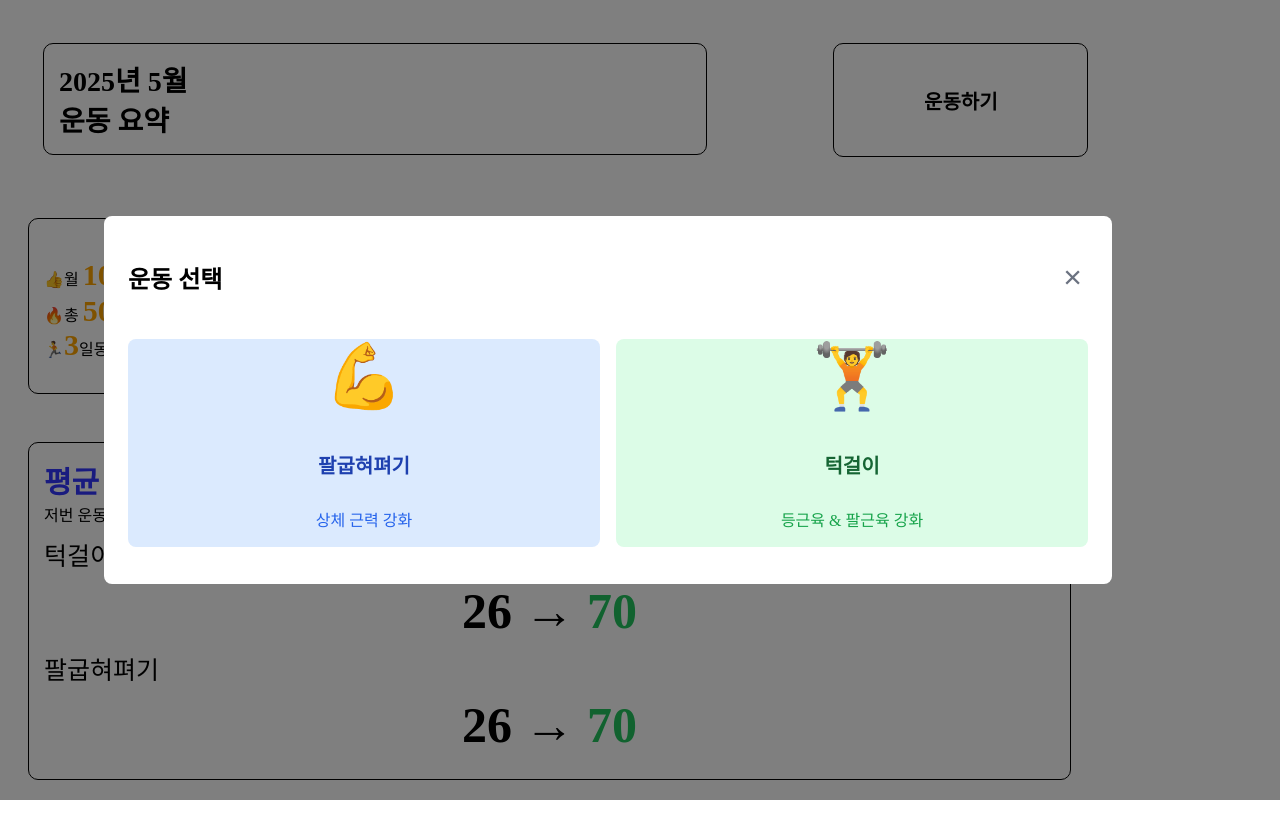
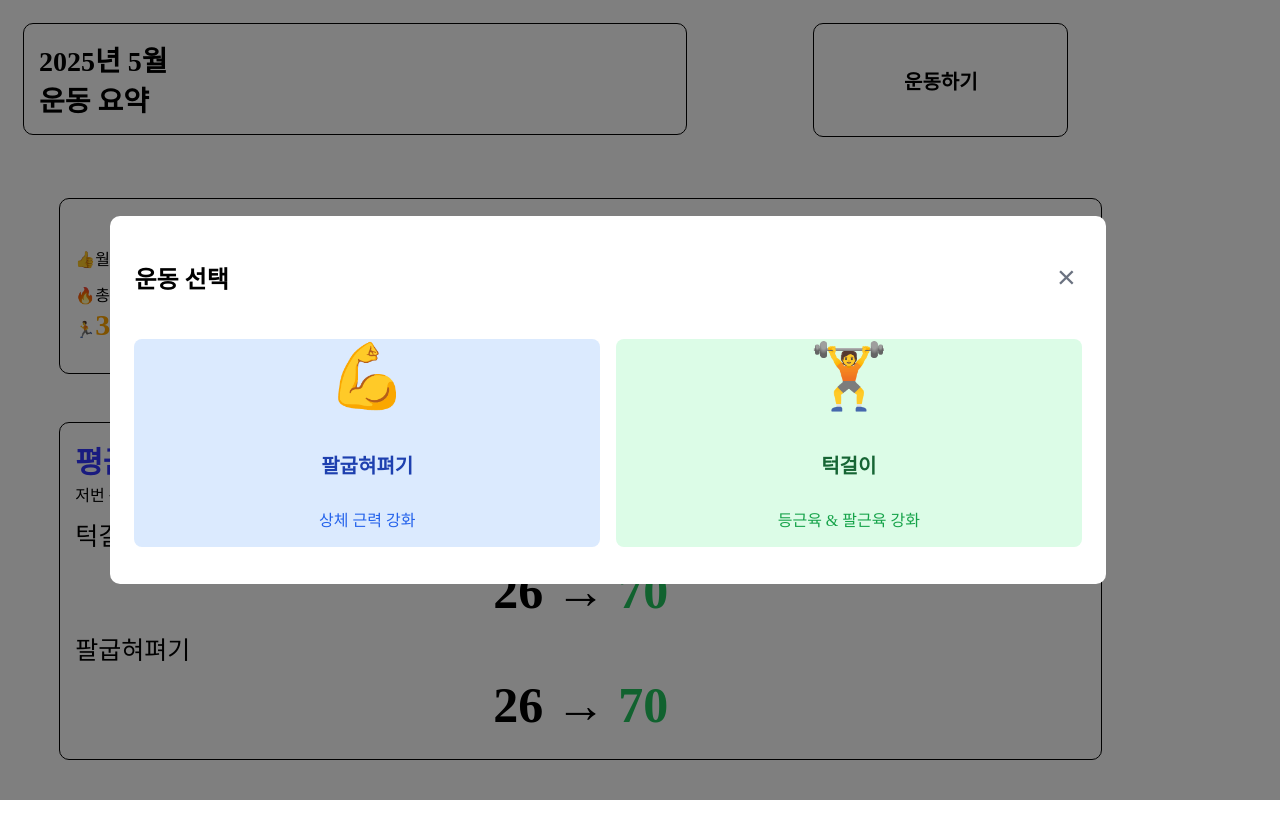
Before and after one commit to Chajaesik01/-adventure-design, a React (Vite) app: page / in a window 1280 px wide. Both pictures are taken after a click on the element "운동하기". Shown: the top 838 px of the page. After the commit the page ends 816 px from the top, so only its background shows below. Built offline with nearby package versions, Linux system fonts and the light colour scheme; no server answers.

Commit message:
모달 css 변경

```diff
--- a/src/components/modal/ExcerciseModal.tsx
+++ b/src/components/modal/ExcerciseModal.tsx
@@ -23,9 +23,9 @@ const ModalOverlay = styled.div`
 
 const ModalContainer = styled.div`
     background-color: white;
-    border-radius: 8px;
+    border-radius: 10px;
     padding: 24px;
-    width: 75%;
+    width: 74%;
     height: 40vh;
     margin-right: 5vw;
 
--- a/src/pages/main/Main.tsx
+++ b/src/pages/main/Main.tsx
@@ -56,7 +56,6 @@ const Main = () => {
                 <h4><span>26 → </span>{jumsu}</h4>
             </S.MainBottom>
 
-            {/* ExerciseModal 컴포넌트 */}
             <ExerciseModal
                 isOpen={isOpen}
                 onClose={handleCloseModal}
--- a/src/pages/main/StyledMain.tsx
+++ b/src/pages/main/StyledMain.tsx
@@ -18,7 +18,7 @@ export const S = {
         width: 100%;
         height: 100vh;
         flex-direction: column;
-        padding: 20px;
+
         gap: 6%;
     `,
 
@@ -66,6 +66,7 @@ export const S = {
         border-radius: 10px;
         border: 1px solid black;
         padding: 15px;
+        margin-left: 4vw;
 
         span {
             font-size: 30px;
@@ -81,6 +82,7 @@ export const S = {
         border: 1px solid black;
         padding: 15px;
         gap: 0%;
+        margin-left: 4vw;
 
         h3 {
             font-size: 30px;
```
